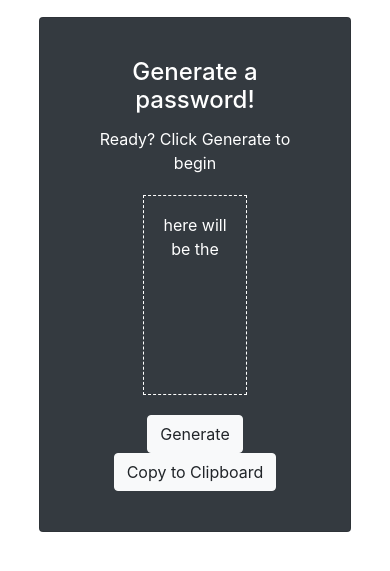
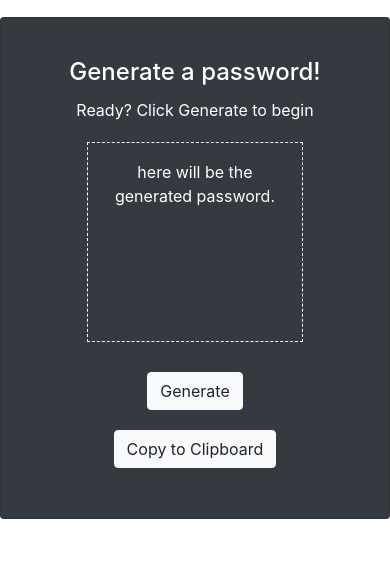
Before and after one commit to zapponejosh/hw-2-password, a plain HTML site: page index.html in a window 390 px wide. Shown: the part 101-672 px from the top of the page. Drawn offline with nearby package versions, Linux system fonts and the light colour scheme.

Commit message:
adds some responsiveness

```diff
--- a/Assets/css/style.css
+++ b/Assets/css/style.css
@@ -11,7 +11,9 @@
 }
 
 .password-box {
-    width: 50%;
+    width: 80%;
+    max-width: 500px;
+    min-width: 200px;
     min-height: 200px;
     border: 1px dashed white;
     padding: 15px;
@@ -26,3 +28,13 @@
     width: 100%;
     text-align: center;
 }
+
+button {
+    margin: 10px;
+}
+
+@media all and (max-width: 500px) {
+    .card {
+      width: 100%;
+    }
+  }
```
